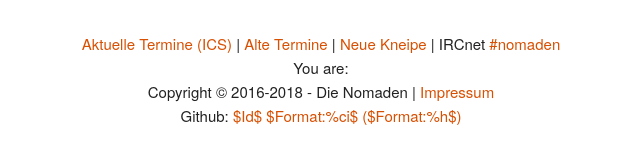
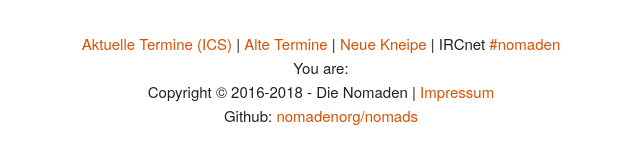
Before and after one commit to nomadenorg/nomads, a Flask app: page /about in a window 1280 px wide. Shown: the part 1473-1641 px from the top of the page, without its empty margins (319-959 px from the left). Run offline with Flask 2, Linux system fonts and the light colour scheme; parts of the project's set-up code (start-up, migrations or seed data) failed here and were passed over.

Commit message:
Change link to Github #15
$Id$ link is dysfunctional, remove it for now.

```diff
--- a/templates/base.html
+++ b/templates/base.html
@@ -175,7 +175,7 @@
     </div>
 
     <div class="twelve columns">
-      Github: <a href="https://github.com/nomadenorg/nomads">$Id$ $Format:%ci$ ($Format:%h$)</a>
+      Github: <a href="https://github.com/nomadenorg/nomads">nomadenorg/nomads</a>
     </div>
 
   </div>
```
